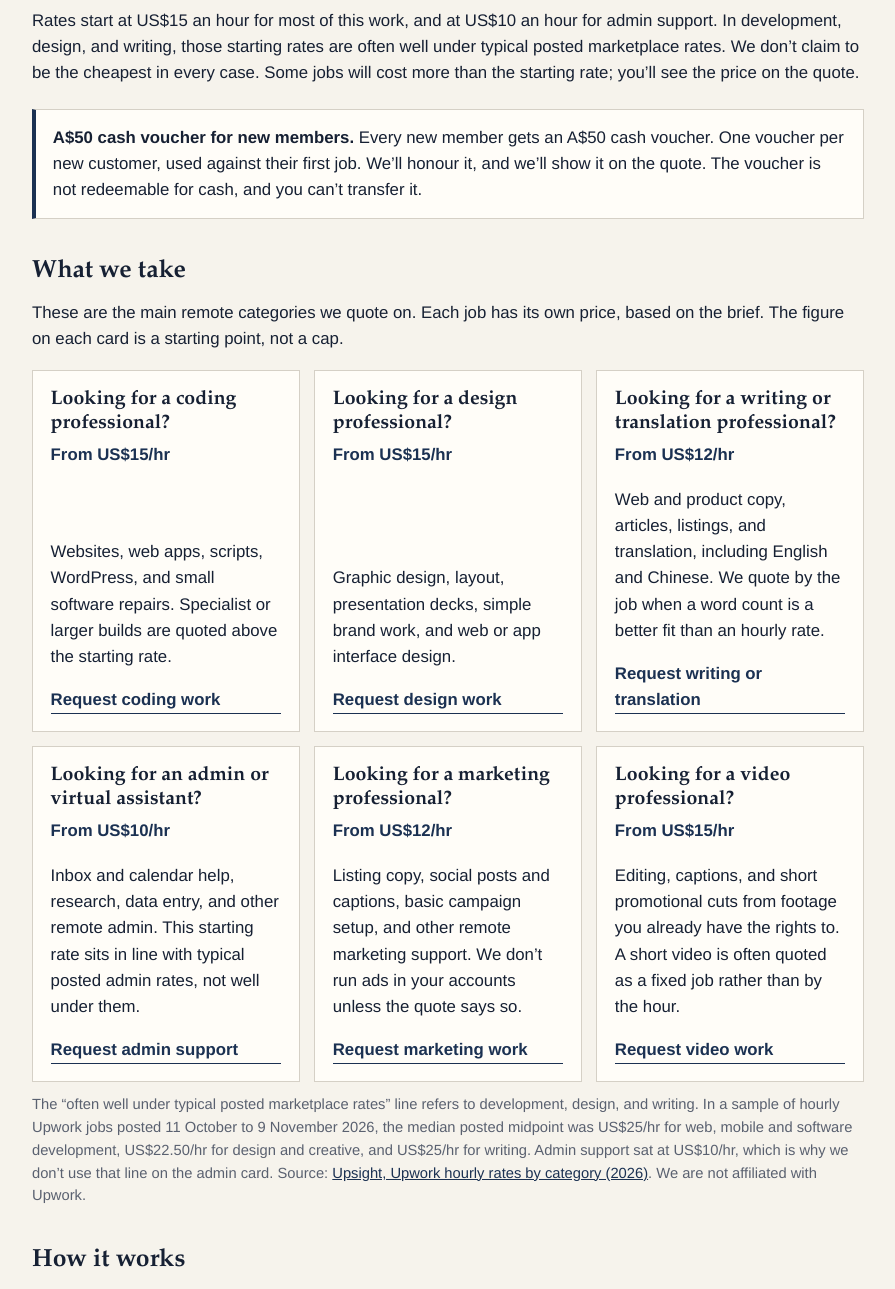
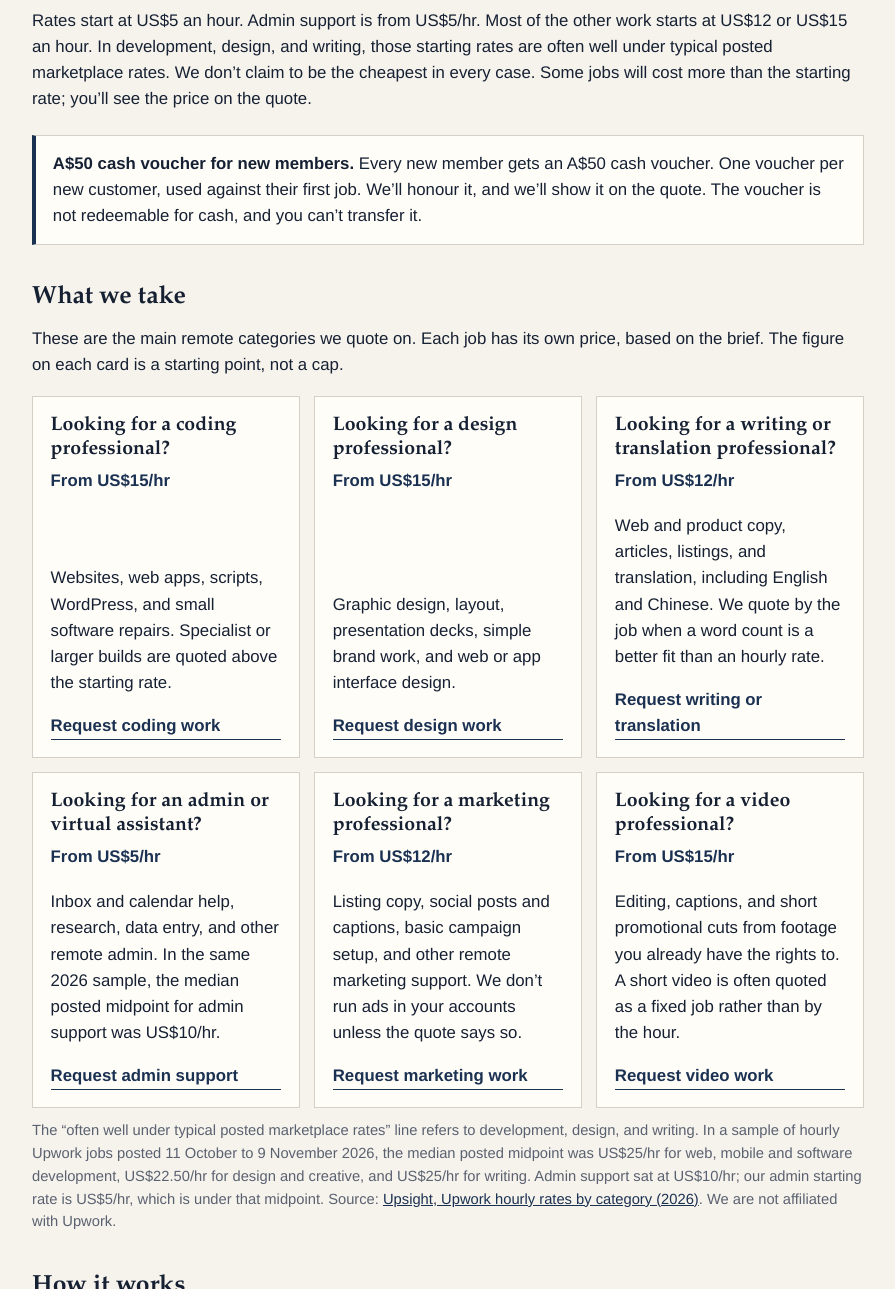
Before and after one commit to todanley/needpros, a plain HTML site: page index.html in a window 1280 px wide. Shown: the part 249-1538 px from the top of the page, without its empty margins (192-1087 px from the left). Drawn offline with Linux system fonts and the light colour scheme.

Commit message:
Set the lowest starting rate to US$5/hr.

```diff
--- a/index.html
+++ b/index.html
@@ -4,7 +4,7 @@
   <meta charset="utf-8">
   <meta name="viewport" content="width=device-width, initial-scale=1">
   <title>NeedPros — hire real people, not AI</title>
-  <meta name="description" content="Tired of AI slop? Hire real people for coding, design, writing, admin, marketing, or video. Work is done by real human professionals, not by AI. Rates from US$15/hr. Every new member gets an A$50 cash voucher.">
+  <meta name="description" content="Tired of AI slop? Hire real people for coding, design, writing, admin, marketing, or video. Work is done by real human professionals, not by AI. Rates from US$5/hr. Every new member gets an A$50 cash voucher.">
   <meta name="robots" content="index,follow">
   <link rel="canonical" href="https://todanley.github.io/needpros/">
   <link rel="icon" href="assets/favicon.ico" sizes="any">
@@ -151,7 +151,7 @@
   <main id="top" class="wrap">
     <h1>Tired of AI slop? Hire real people.</h1>
     <p class="lede">Looking for help with coding, design, writing, admin, marketing, or video? The work is done by real human professionals, not by AI. Send the brief. We quote a fixed price or an hourly rate before we start.</p>
-    <p>Rates start at US$15 an hour for most of this work, and at US$10 an hour for admin support. In development, design, and writing, those starting rates are often well under typical posted marketplace rates. We don’t claim to be the cheapest in every case. Some jobs will cost more than the starting rate; you’ll see the price on the quote.</p>
+    <p>Rates start at US$5 an hour. Admin support is from US$5/hr. Most of the other work starts at US$12 or US$15 an hour. In development, design, and writing, those starting rates are often well under typical posted marketplace rates. We don’t claim to be the cheapest in every case. Some jobs will cost more than the starting rate; you’ll see the price on the quote.</p>
 
     <div class="credit" id="credit">
       <strong>A$50 cash voucher for new members.</strong>
@@ -182,8 +182,8 @@
       </article>
       <article class="cat" id="admin">
         <h3>Looking for an admin or virtual assistant?</h3>
-        <p class="rate">From US$10/hr</p>
-        <p>Inbox and calendar help, research, data entry, and other remote admin. This starting rate sits in line with typical posted admin rates, not well under them.</p>
+        <p class="rate">From US$5/hr</p>
+        <p>Inbox and calendar help, research, data entry, and other remote admin. In the same 2026 sample, the median posted midpoint for admin support was US$10/hr.</p>
         <a class="ask" href="#request" data-category="admin">Request admin support</a>
       </article>
       <article class="cat" id="marketing">
@@ -199,7 +199,7 @@
         <a class="ask" href="#request" data-category="video">Request video work</a>
       </article>
     </div>
-    <p class="src">The “often well under typical posted marketplace rates” line refers to development, design, and writing. In a sample of hourly Upwork jobs posted 11 October to 9 November 2026, the median posted midpoint was US$25/hr for web, mobile and software development, US$22.50/hr for design and creative, and US$25/hr for writing. Admin support sat at US$10/hr, which is why we don’t use that line on the admin card. Source: <a href="https://www.upsight.fyi/blog/upwork-hourly-rates-by-category-2026">Upsight, Upwork hourly rates by category (2026)</a>. We are not affiliated with Upwork.</p>
+    <p class="src">The “often well under typical posted marketplace rates” line refers to development, design, and writing. In a sample of hourly Upwork jobs posted 11 October to 9 November 2026, the median posted midpoint was US$25/hr for web, mobile and software development, US$22.50/hr for design and creative, and US$25/hr for writing. Admin support sat at US$10/hr; our admin starting rate is US$5/hr, which is under that midpoint. Source: <a href="https://www.upsight.fyi/blog/upwork-hourly-rates-by-category-2026">Upsight, Upwork hourly rates by category (2026)</a>. We are not affiliated with Upwork.</p>
 
     <h2 id="how">How it works</h2>
     <ol class="steps">
@@ -272,7 +272,7 @@
       </details>
       <details>
         <summary>Are you the cheapest option?</summary>
-        <p>We don’t claim that. We offer low starting rates, and in development, design, and writing those rates are often well under typical posted marketplace figures we checked in late 2026. Admin support is priced from US$10/hr, which is around the usual posted level for that work, not well under it. The quote for your brief is the price that matters.</p>
+        <p>We don’t claim that. We offer low starting rates, and in development, design, and writing those rates are often well under typical posted marketplace figures we checked in late 2026. Admin support is priced from US$5/hr, under the US$10/hr posted midpoint in that sample. The quote for your brief is the price that matters.</p>
       </details>
       <details>
         <summary>How does the A$50 cash voucher work?</summary>
```
